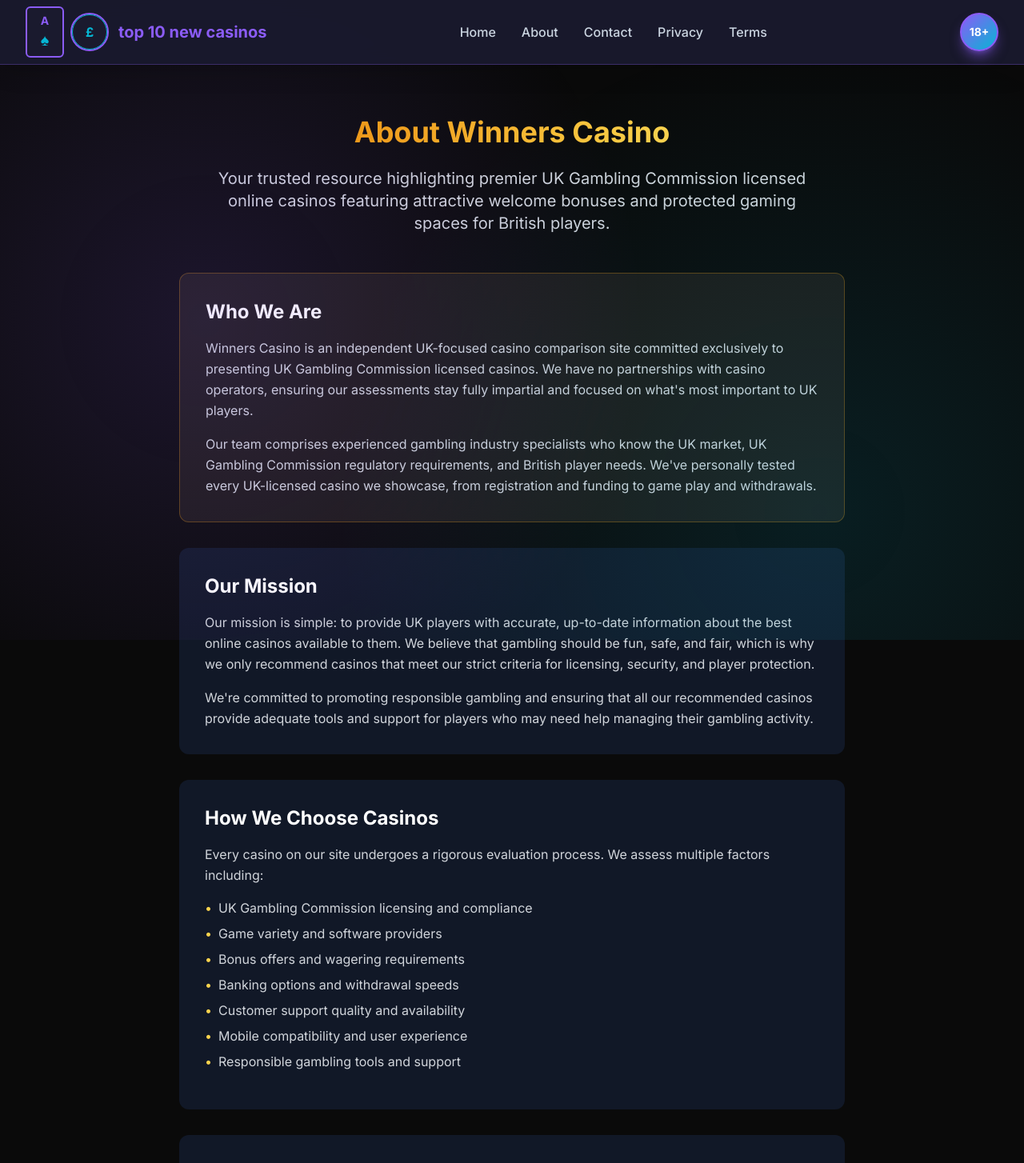
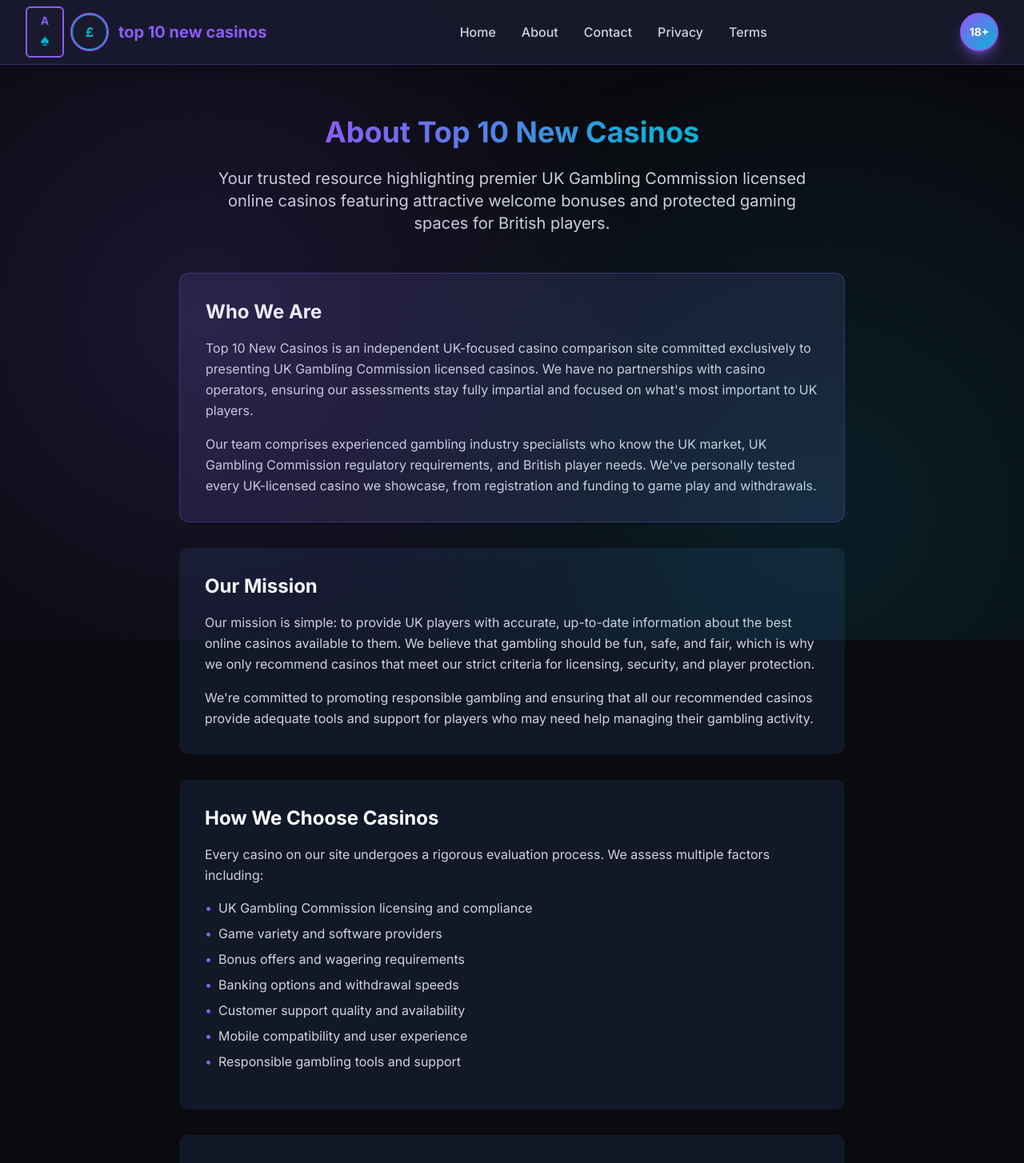
Before and after one commit to Zekeriyye/top10newcasinoss.com, a Next.js app: page /about in a window 1280 px wide. Shown: the top 1454 px of the page at 80% size. Built offline with nearby package versions, Linux system fonts and the light colour scheme.

Commit message:
Fix all domain, logo, date, and color mismatches across all pages

```diff
--- a/src/app/about/page.tsx
+++ b/src/app/about/page.tsx
@@ -4,14 +4,14 @@
 
 export default function AboutPage() {
   return (
-    <div className="min-h-screen bg-[#0A0A0A]">
+    <div className="min-h-screen bg-[#0A0A0F]">
       <Header />
 
       <main className="py-16">
         <div className="max-w-4xl mx-auto px-4 sm:px-6 lg:px-8">
           <div className="text-center mb-12">
             <h1 className="text-4xl font-bold mb-6">
-                  <span className="bg-gradient-to-r from-[#F59E0B] to-[#FCD34D] bg-clip-text text-transparent">About Winners Casino</span>
+                  <span className="bg-gradient-to-r from-[#8B5CF6] to-[#06B6D4] bg-clip-text text-transparent">About {siteConfig.name}</span>
             </h1>
             <p className="text-xl text-gray-300 max-w-3xl mx-auto">
               Your trusted resource highlighting premier UK Gambling Commission licensed online casinos featuring attractive welcome bonuses and protected gaming spaces for British players.
@@ -19,10 +19,10 @@
           </div>
 
           <div className="prose prose-invert max-w-none">
-            <div className="bg-[#1C1917] border border-[#F59E0B]/30 rounded-xl p-8 mb-8">
+            <div className="bg-[#1A1A2E] border border-[#8B5CF6]/30 rounded-xl p-8 mb-8">
               <h2 className="text-2xl font-bold text-white mb-4">Who We Are</h2>
               <p className="text-gray-300 leading-relaxed mb-4">
-                Winners Casino is an independent UK-focused casino comparison site committed exclusively to presenting UK Gambling Commission licensed casinos.
+                {siteConfig.name} is an independent UK-focused casino comparison site committed exclusively to presenting UK Gambling Commission licensed casinos.
                 We have no partnerships with casino operators, ensuring our assessments stay fully impartial and focused on what's most important to UK players.
               </p>
               <p className="text-gray-300 leading-relaxed">
@@ -52,31 +52,31 @@
               </p>
               <ul className="text-gray-300 space-y-2 mb-4">
                 <li className="flex items-start">
-                  <span className="text-[#FCD34D] mr-2">•</span>
+                  <span className="text-[#8B5CF6] mr-2">•</span>
                   <span>UK Gambling Commission licensing and compliance</span>
                 </li>
                 <li className="flex items-start">
-                  <span className="text-[#FCD34D] mr-2">•</span>
+                  <span className="text-[#8B5CF6] mr-2">•</span>
                   <span>Game variety and software providers</span>
                 </li>
                 <li className="flex items-start">
-                  <span className="text-[#FCD34D] mr-2">•</span>
+                  <span className="text-[#8B5CF6] mr-2">•</span>
                   <span>Bonus offers and wagering requirements</span>
                 </li>
                 <li className="flex items-start">
-                  <span className="text-[#FCD34D] mr-2">•</span>
+                  <span className="text-[#8B5CF6] mr-2">•</span>
                   <span>Banking options and withdrawal speeds</span>
                 </li>
                 <li className="flex items-start">
-                  <span className="text-[#FCD34D] mr-2">•</span>
+                  <span className="text-[#8B5CF6] mr-2">•</span>
                   <span>Customer support quality and availability</span>
                 </li>
                 <li className="flex items-start">
-                  <span className="text-[#FCD34D] mr-2">•</span>
+                  <span className="text-[#8B5CF6] mr-2">•</span>
                   <span>Mobile compatibility and user experience</span>
                 </li>
                 <li className="flex items-start">
-                  <span className="text-[#FCD34D] mr-2">•</span>
+                  <span className="text-[#8B5CF6] mr-2">•</span>
                   <span>Responsible gambling tools and support</span>
                 </li>
               </ul>
--- a/src/app/contact/page.tsx
+++ b/src/app/contact/page.tsx
@@ -24,8 +24,8 @@
 
                 <div className="space-y-6">
                   <div className="flex items-start space-x-4">
-                    <div className="w-10 h-10 bg-yellow-500 rounded-full flex items-center justify-center flex-shrink-0">
-                      <span className="text-black font-bold">📧</span>
+                    <div className="w-10 h-10 bg-gradient-to-br from-[#8B5CF6] to-[#06B6D4] rounded-full flex items-center justify-center flex-shrink-0">
+                      <span className="text-white font-bold">📧</span>
                     </div>
                     <div>
                       <h3 className="text-white font-semibold mb-1">Email</h3>
@@ -76,7 +76,7 @@
                     id="name"
                     name="name"
                     required
-                    className="w-full px-4 py-3 bg-gray-800 border border-gray-700 rounded-lg text-white placeholder-gray-400 focus:outline-none focus:ring-2 focus:ring-yellow-500 focus:border-transparent"
+                    className="w-full px-4 py-3 bg-gray-800 border border-gray-700 rounded-lg text-white placeholder-gray-400 focus:outline-none focus:ring-2 focus:ring-[#8B5CF6] focus:border-transparent"
                     placeholder="Your full name"
                   />
                 </div>
@@ -90,7 +90,7 @@
                     id="email"
                     name="email"
                     required
-                    className="w-full px-4 py-3 bg-gray-800 border border-gray-700 rounded-lg text-white placeholder-gray-400 focus:outline-none focus:ring-2 focus:ring-yellow-500 focus:border-transparent"
+                    className="w-full px-4 py-3 bg-gray-800 border border-gray-700 rounded-lg text-white placeholder-gray-400 focus:outline-none focus:ring-2 focus:ring-[#8B5CF6] focus:border-transparent"
                     placeholder="your.email@example.com"
                   />
                 </div>
@@ -103,7 +103,7 @@
                     id="subject"
                     name="subject"
                     required
-                    className="w-full px-4 py-3 bg-gray-800 border border-gray-700 rounded-lg text-white focus:outline-none focus:ring-2 focus:ring-yellow-500 focus:border-transparent"
+                    className="w-full px-4 py-3 bg-gray-800 border border-gray-700 rounded-lg text-white focus:outline-none focus:ring-2 focus:ring-[#8B5CF6] focus:border-transparent"
                   >
                     <option value="">Select a subject</option>
                     <option value="casino-recommendation">Casino Recommendation</option>
@@ -130,7 +130,7 @@
 
                 <button
                   type="submit"
-                  className="w-full bg-yellow-500 text-black font-bold py-3 px-6 rounded-lg hover:bg-yellow-400 focus:outline-none focus:ring-2 focus:ring-yellow-500 focus:ring-offset-2 focus:ring-offset-gray-900 transition-colors"
+                  className="w-full bg-gradient-to-r from-[#8B5CF6] to-[#06B6D4] text-white font-bold py-3 px-6 rounded-lg hover:from-[#A78BFA] hover:to-[#22D3EE] focus:outline-none focus:ring-2 focus:ring-[#8B5CF6] focus:ring-offset-2 focus:ring-offset-gray-900 transition-colors"
                 >
                   Send Message
                 </button>
--- a/src/app/privacy/page.tsx
+++ b/src/app/privacy/page.tsx
@@ -14,7 +14,7 @@
             <p className="text-xl text-gray-300 max-w-3xl mx-auto">
               How we collect, use, and protect your personal information when you visit our website.
             </p>
-            <p className="text-sm text-gray-400 mt-4">Last updated: January 2025</p>
+            <p className="text-sm text-gray-400 mt-4">Last updated: January 2026</p>
           </div>
 
           <div className="prose prose-invert max-w-none">
--- a/src/app/terms/page.tsx
+++ b/src/app/terms/page.tsx
@@ -14,14 +14,14 @@
             <p className="text-xl text-gray-300 max-w-3xl mx-auto">
               The terms and conditions governing your use of our casino comparison website.
             </p>
-            <p className="text-sm text-gray-400 mt-4">Last updated: January 2025</p>
+            <p className="text-sm text-gray-400 mt-4">Last updated: January 2026</p>
           </div>
 
           <div className="prose prose-invert max-w-none">
             <div className="bg-gray-900 rounded-xl p-8 mb-8">
               <h2 className="text-2xl font-bold text-white mb-4">Acceptance of Terms</h2>
               <p className="text-gray-300 leading-relaxed mb-4">
-                By accessing and using 10BestOnlineCasinosUK, you accept and agree to be bound by these Terms & Conditions.
+                By accessing and using {siteConfig.name}, you accept and agree to be bound by these Terms & Conditions.
                 If you do not agree to these terms, please do not use our website.
               </p>
               <p className="text-gray-300 leading-relaxed">
@@ -33,7 +33,7 @@
             <div className="bg-gray-900 rounded-xl p-8 mb-8">
               <h2 className="text-2xl font-bold text-white mb-4">Website Purpose</h2>
               <p className="text-gray-300 leading-relaxed mb-4">
-                10BestOnlineCasinosUK is an independent casino comparison website that provides information about UK-licensed
+                {siteConfig.name} is an independent casino comparison website that provides information about UK-licensed
                 online casinos. We are not a gambling operator and do not offer gambling services directly.
               </p>
               <p className="text-gray-300 leading-relaxed">
@@ -100,7 +100,7 @@
             <div className="bg-gray-900 rounded-xl p-8 mb-8">
               <h2 className="text-2xl font-bold text-white mb-4">Limitation of Liability</h2>
               <p className="text-gray-300 leading-relaxed mb-4">
-                To the maximum extent permitted by law, 10BestOnlineCasinosUK shall not be liable for any direct,
+                To the maximum extent permitted by law, {siteConfig.name} shall not be liable for any direct,
                 indirect, incidental, special, or consequential damages arising from your use of our website
                 or the casinos we recommend.
               </p>
--- a/src/utils/tracking.ts
+++ b/src/utils/tracking.ts
@@ -2,7 +2,7 @@
  * Tracking utility to capture and persist tracking parameters across page navigation
  */
 
-const TRACKING_STORAGE_KEY = 'winnerscasinos_tracking';
+const TRACKING_STORAGE_KEY = 'top10newcasinoss_tracking';
 const TRACKING_PARAMS = ['gclid', 'payload', 'clickid', 'afp', 'gcslid', 'visit_id', 'subid', 'trackid', 'ref'];
 
 /**
```
